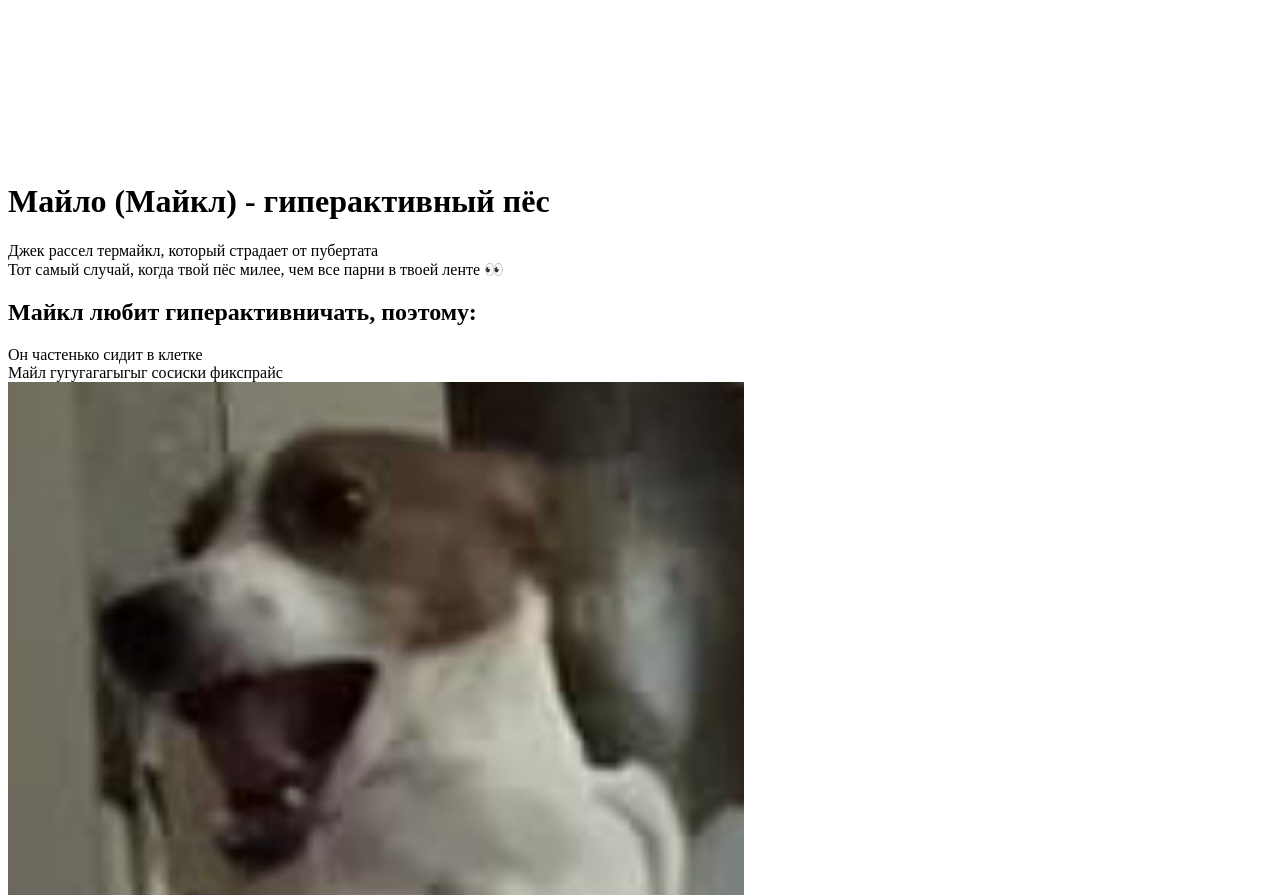
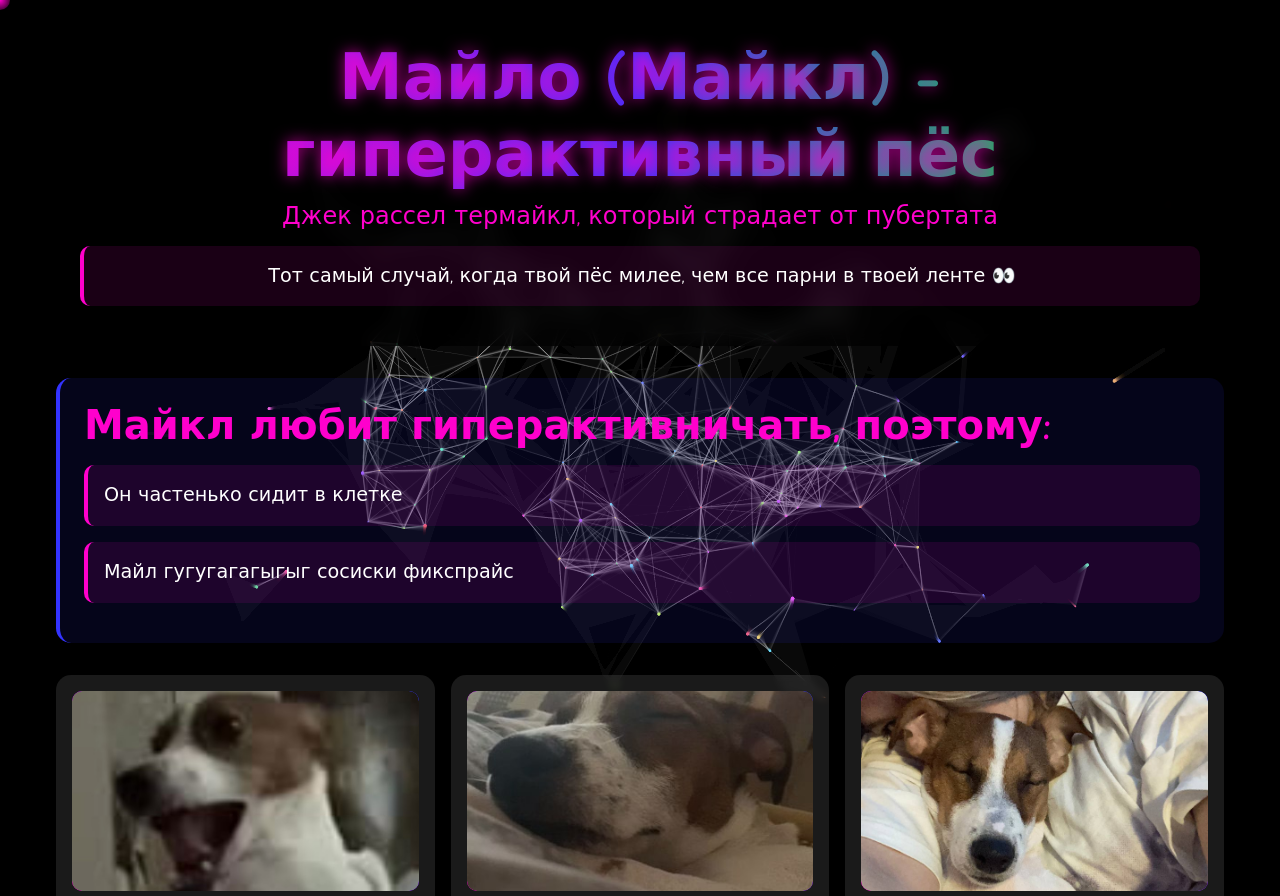
Before and after one commit to mailo-pupsik/mailo, a plain HTML site: page index.html in a window 1280 px wide. Shown: the top 896 px of the page. Drawn offline with Linux system fonts and the light colour scheme.

Commit message:
Update index.html

```diff
--- a/index.html
+++ b/index.html
@@ -4,7 +4,7 @@
     <meta charset="UTF-8" />
     <meta name="viewport" content="width=device-width, initial-scale=1.0" />
     <title>Майло</title>
-    <link rel="stylesheet" href="styles\styles.css" />
+    <link rel="stylesheet" href="styles.css" />
   </head>
   <body>
     <canvas id="canvas"></canvas>
@@ -152,6 +152,6 @@
       </section>
     </div>
 
-    <script src="Styles/style-script.js"></script>
+    <script src="style-script.js"></script>
   </body>
 </html>
```
